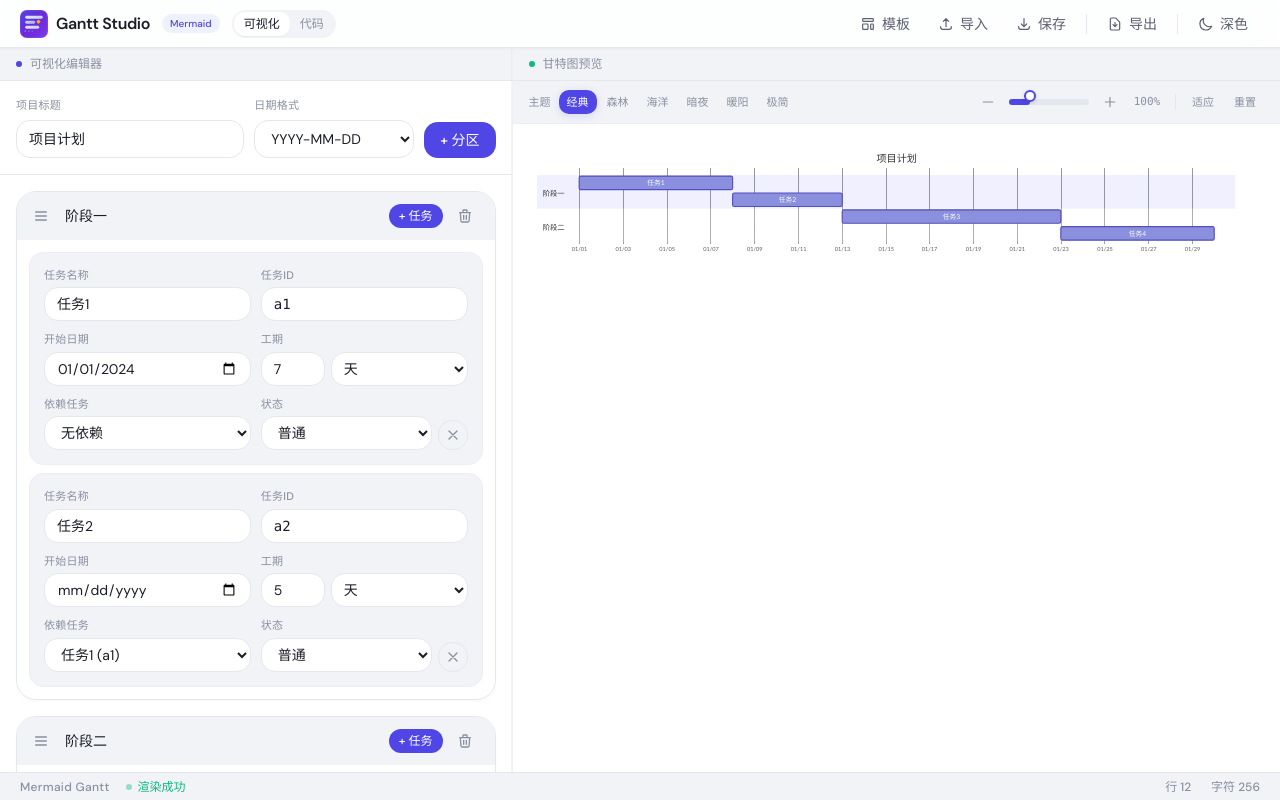
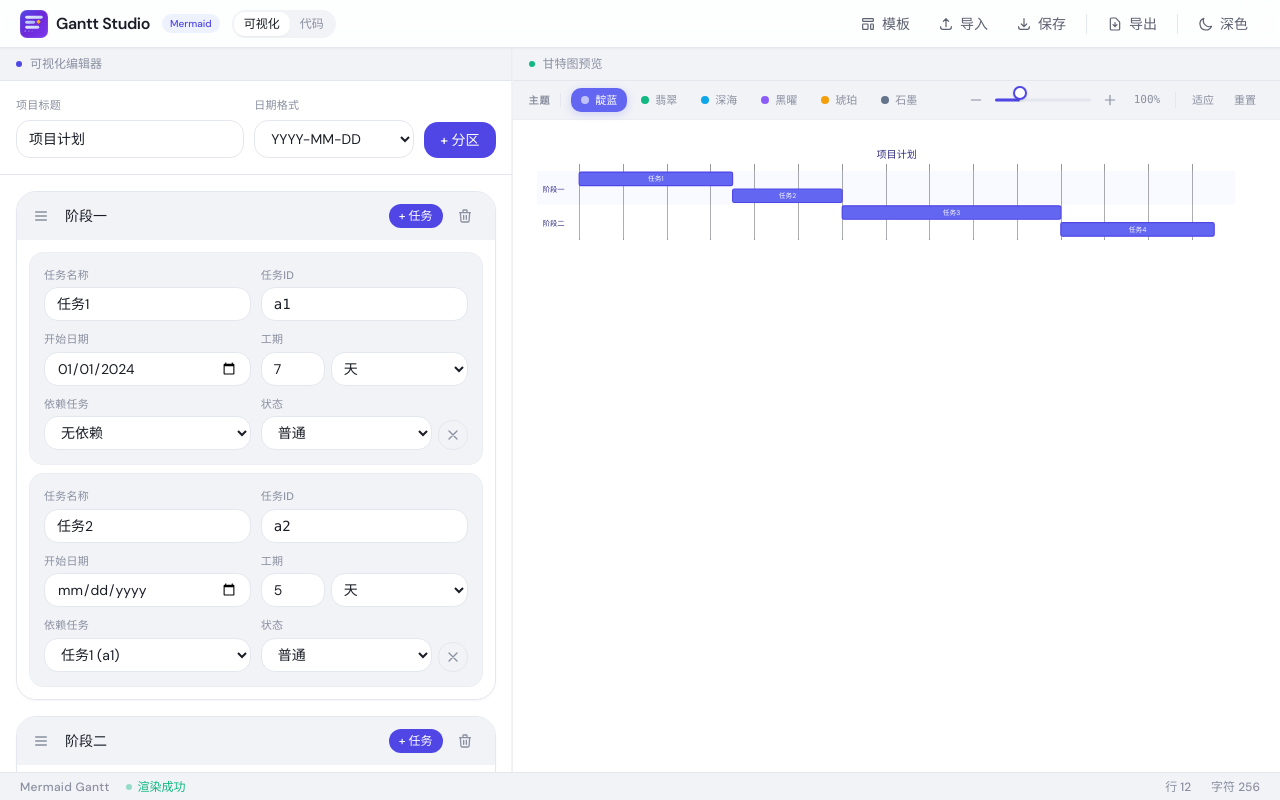
Before and after one commit to qiect/GanttChart, a Vue app: page / in a window 1280 px wide. Built offline with nearby package versions, Linux system fonts and the light colour scheme.

Commit message:
feat: 优化网站UI设计
Co-authored-by: traeagent <traeagent@users.noreply.github.com>

```diff
--- a/src/App.vue
+++ b/src/App.vue
@@ -86,7 +86,7 @@ const [code, setCode] = useLocalStorage('gantt-studio-code', DEFAULT_CODE)
 const [theme, setTheme] = useLocalStorage<'light' | 'dark'>('gantt-studio-theme', 'light')
 const [, setSplitRatio] = useLocalStorage('gantt-studio-split', 0.4)
 const [editorMode, setEditorMode] = useLocalStorage<'code' | 'visual'>('gantt-studio-editor-mode', 'visual')
-const [chartTheme, setChartTheme] = useLocalStorage<ChartThemeId>('gantt-studio-chart-theme', 'default')
+const [chartTheme, setChartTheme] = useLocalStorage<ChartThemeId>('gantt-studio-chart-theme', 'indigo')
 
 const isTemplateOpen = ref(false)
 const hasError = ref(false)
--- a/src/components/GanttPreview.vue
+++ b/src/components/GanttPreview.vue
@@ -1,21 +1,23 @@
 <template>
   <div class="h-full w-full flex flex-col" style="background: var(--bg-secondary);">
     <!-- Toolbar -->
-    <div v-if="svg && code.trim()" class="shrink-0 flex items-center justify-between px-4 py-2 border-b"
+    <div v-if="svg && code.trim()" class="shrink-0 flex items-center justify-between px-4 py-1.5 border-b"
       style="border-color: var(--border-secondary); background: var(--bg-tertiary);">
       <!-- Left: Chart Theme Selector -->
-      <div class="flex items-center gap-1">
-        <span class="text-[11px] font-medium mr-1" style="color: var(--text-tertiary);">主题</span>
-        <div class="flex items-center gap-0.5">
+      <div class="flex items-center gap-2.5">
+        <span class="text-[10px] font-semibold tracking-widest uppercase shrink-0"
+          style="color: var(--text-tertiary); letter-spacing: 0.08em;">主题</span>
+        <div class="w-px h-3.5" style="background: var(--border-primary);"></div>
+        <div class="flex items-center gap-1">
           <button
             v-for="preset in chartThemePresets"
             :key="preset.id"
             @click="$emit('chartThemeChange', preset.id)"
-            class="px-2 py-1 text-[11px] rounded-md cursor-pointer transition-all duration-200 font-medium"
+            class="relative flex items-center gap-1.5 px-2.5 py-1 text-[11px] rounded-md cursor-pointer transition-all duration-200 font-medium"
             :style="chartTheme === preset.id ? {
-              background: 'var(--accent)',
+              background: preset.swatch,
               color: '#ffffff',
-              boxShadow: '0 2px 8px var(--accent-glow)',
+              boxShadow: `0 2px 8px ${preset.swatch}40`,
             } : {
               color: 'var(--text-tertiary)',
               background: 'transparent',
@@ -24,6 +26,8 @@
             @mouseleave="chartTheme !== preset.id && (($event.target as HTMLElement).style.background = 'transparent')"
             :title="preset.name"
           >
+            <span class="w-2 h-2 rounded-full shrink-0"
+              :style="{ background: chartTheme === preset.id ? 'rgba(255,255,255,0.6)' : preset.swatch }"></span>
             {{ preset.name }}
           </button>
         </div>
@@ -38,19 +42,29 @@
           title="缩小">
           <svg class="w-3.5 h-3.5" fill="none" stroke="currentColor" viewBox="0 0 24 24"><path stroke-linecap="round" stroke-linejoin="round" stroke-width="2" d="M20 12H4" /></svg>
         </button>
-        <div class="relative w-20 h-1.5 rounded-full cursor-pointer mx-1"
-          :style="{ background: 'var(--border-primary)' }"
-          @click="onSliderClick"
-          ref="sliderRef">
-          <div class="absolute left-0 top-0 h-full rounded-full"
-            :style="{ width: `${((zoom - 0.3) / 2.7) * 100}%`, background: 'var(--accent)' }" />
-          <div class="absolute top-1/2 -translate-y-1/2 w-3 h-3 rounded-full border-2"
+        <!-- Zoom Slider with drag support -->
+        <div
+          class="relative w-24 mx-0.5 select-none"
+          style="height: 20px; cursor: pointer;"
+          ref="sliderRef"
+          @mousedown="onSliderMouseDown"
+        >
+          <!-- Track -->
+          <div class="absolute top-1/2 left-0 right-0 -translate-y-1/2 h-[3px] rounded-full"
+            style="background: var(--border-primary);">
+            <!-- Filled portion -->
+            <div class="absolute left-0 top-0 h-full rounded-full transition-[width] duration-75"
+              :style="{ width: `${zoomRatio * 100}%`, background: 'var(--accent)' }" />
+          </div>
+          <!-- Thumb -->
+          <div class="absolute top-1/2 -translate-y-1/2 w-3.5 h-3.5 rounded-full transition-[left] duration-75"
             :style="{
-              left: `${((zoom - 0.3) / 2.7) * 100}%`,
+              left: `${zoomRatio * 100}%`,
               transform: 'translate(-50%, -50%)',
               background: 'var(--bg-elevated)',
-              borderColor: 'var(--accent)',
-              boxShadow: '0 1px 4px rgba(0,0,0,0.15)',
+              border: '2px solid var(--accent)',
+              boxShadow: isDragging ? '0 0 0 3px var(--accent-glow)' : '0 1px 3px rgba(0,0,0,0.12)',
+              transition: isDragging ? 'none' : 'left 75ms ease, box-shadow 200ms ease',
             }" />
         </div>
         <button @click="zoomIn" class="premium-btn p-1.5 rounded-md cursor-pointer transition-all duration-200"
@@ -98,7 +112,7 @@
       </div>
     </div>
 
-    <!-- SVG Container — uses CSS zoom instead of transform:scale to avoid clipping -->
+    <!-- SVG Container -->
     <div
       v-if="svg && code.trim()"
       ref="scrollContainerRef"
@@ -116,7 +130,7 @@
 </template>
 
 <script setup lang="ts">
-import { ref, watch, nextTick } from 'vue'
+import { ref, computed, watch, nextTick } from 'vue'
 import mermaid from 'mermaid'
 import { getMermaidConfig, chartThemePresets } from '../utils/mermaidConfig'
 import type { ChartThemeId } from '../types'
@@ -135,12 +149,16 @@ const emit = defineEmits<{
 const svg = ref('')
 const error = ref('')
 const zoom = ref(1)
+const isDragging = ref(false)
 const containerRef = ref<HTMLElement | null>(null)
 const scrollContainerRef = ref<HTMLElement | null>(null)
 const sliderRef = ref<HTMLElement | null>(null)
 
 let renderCounter = 0
 let rendering = false
+
+// Zoom ratio 0..1 for slider position
+const zoomRatio = computed(() => (zoom.value - 0.3) / 2.7)
 
 const zoomIn = () => { zoom.value = Math.min(3, Math.round((zoom.value + 0.1) * 10) / 10) }
 const zoomOut = () => { zoom.value = Math.max(0.3, Math.round((zoom.value - 0.1) * 10) / 10) }
@@ -150,20 +168,44 @@ const fitToWidth = () => {
   if (!scrollContainerRef.value || !containerRef.value) return
   const svgEl = containerRef.value.querySelector('svg')
   if (!svgEl) return
-  // Get the natural width of the SVG
   const naturalWidth = svgEl.getBoundingClientRect().width / zoom.value
-  const containerWidth = scrollContainerRef.value.clientWidth - 48 // padding
+  const containerWidth = scrollContainerRef.value.clientWidth - 48
   if (naturalWidth > 0) {
     const newZoom = containerWidth / naturalWidth
     zoom.value = Math.max(0.3, Math.min(3, Math.round(newZoom * 10) / 10))
   }
 }
 
-const onSliderClick = (e: MouseEvent) => {
+// ── Slider drag logic ──
+const updateZoomFromPointer = (clientX: number) => {
   if (!sliderRef.value) return
   const rect = sliderRef.value.getBoundingClientRect()
-  const ratio = Math.max(0, Math.min(1, (e.clientX - rect.left) / rect.width))
-  zoom.value = Math.max(0.3, Math.min(3, Math.round((0.3 + ratio * 2.7) * 10) / 10))
+  const ratio = Math.max(0, Math.min(1, (clientX - rect.left) / rect.width))
+  zoom.value = Math.max(0.3, Math.min(3, Math.round((0.3 + ratio * 2.7) * 100) / 100))
+}
+
+const onSliderMouseDown = (e: MouseEvent) => {
+  e.preventDefault()
+  isDragging.value = true
+  updateZoomFromPointer(e.clientX)
+
+  const onMouseMove = (ev: MouseEvent) => {
+    if (!isDragging.value) return
+    updateZoomFromPointer(ev.clientX)
+  }
+
+  const onMouseUp = () => {
+    isDragging.value = false
+    document.removeEventListener('mousemove', onMouseMove)
+    document.removeEventListener('mouseup', onMouseUp)
+    document.body.style.cursor = ''
+    document.body.style.userSelect = ''
+  }
+
+  document.body.style.cursor = 'ew-resize'
+  document.body.style.userSelect = 'none'
+  document.addEventListener('mousemove', onMouseMove)
+  document.addEventListener('mouseup', onMouseUp)
 }
 
 // Ctrl+scroll to zoom
--- a/src/types/index.ts
+++ b/src/types/index.ts
@@ -27,7 +27,7 @@ export interface GanttSection {
   tasks: GanttTask[]
 }
 
-export type ChartThemeId = 'default' | 'forest' | 'ocean' | 'midnight' | 'sunset' | 'minimal'
+export type ChartThemeId = 'indigo' | 'emerald' | 'ocean' | 'obsidian' | 'amber' | 'slate'
 
 export interface AppState {
   code: string
--- a/src/utils/mermaidConfig.ts
+++ b/src/utils/mermaidConfig.ts
@@ -1,11 +1,11 @@
 import type { MermaidConfig } from 'mermaid'
 
-export type ChartThemeId = 'default' | 'forest' | 'ocean' | 'midnight' | 'sunset' | 'minimal'
+export type ChartThemeId = 'indigo' | 'emerald' | 'ocean' | 'obsidian' | 'amber' | 'slate'
 
 export interface ChartThemePreset {
   id: ChartThemeId
   name: string
-  icon: string
+  swatch: string
   config: MermaidConfig
 }
 
@@ -24,149 +24,177 @@ const baseGanttConfig = {
 
 export const chartThemePresets: ChartThemePreset[] = [
   {
-    id: 'default',
-    name: '经典',
-    icon: '◆',
+    id: 'indigo',
+    name: '靛蓝',
+    swatch: '#6366f1',
     config: {
       startOnLoad: false,
-      theme: 'default',
+      theme: 'base',
+      themeVariables: {
+        primaryColor: '#6366f1',
+        primaryTextColor: '#ffffff',
+        primaryBorderColor: '#4f46e5',
+        lineColor: '#c7d2fe',
+        secondaryColor: '#eef2ff',
+        tertiaryColor: '#e0e7ff',
+        background: '#fafaff',
+        mainBkg: '#6366f1',
+        nodeBorder: '#4f46e5',
+        clusterBkg: '#eef2ff',
+        clusterBorder: '#c7d2fe',
+        titleColor: '#312e81',
+        edgeLabelBackground: '#eef2ff',
+        nodeTextColor: '#3730a3',
+        fontSize: '12px',
+        fontFamily: '"DM Sans", sans-serif',
+      },
       gantt: { ...baseGanttConfig },
       securityLevel: 'loose',
     },
   },
   {
-    id: 'forest',
-    name: '森林',
-    icon: '🌿',
+    id: 'emerald',
+    name: '翡翠',
+    swatch: '#10b981',
     config: {
       startOnLoad: false,
-      theme: 'forest',
+      theme: 'base',
+      themeVariables: {
+        primaryColor: '#10b981',
+        primaryTextColor: '#ffffff',
+        primaryBorderColor: '#059669',
+        lineColor: '#a7f3d0',
+        secondaryColor: '#ecfdf5',
+        tertiaryColor: '#d1fae5',
+        background: '#f8fdfb',
+        mainBkg: '#10b981',
+        nodeBorder: '#059669',
+        clusterBkg: '#ecfdf5',
+        clusterBorder: '#a7f3d0',
+        titleColor: '#064e3b',
+        edgeLabelBackground: '#ecfdf5',
+        nodeTextColor: '#065f46',
+        fontSize: '12px',
+        fontFamily: '"DM Sans", sans-serif',
+      },
       gantt: { ...baseGanttConfig },
       securityLevel: 'loose',
     },
   },
   {
     id: 'ocean',
-    name: '海洋',
-    icon: '🌊',
+    name: '深海',
+    swatch: '#0ea5e9',
     config: {
       startOnLoad: false,
       theme: 'base',
       themeVariables: {
-        primaryColor: '#1e88e5',
+        primaryColor: '#0ea5e9',
         primaryTextColor: '#ffffff',
-        primaryBorderColor: '#1565c0',
-        lineColor: '#90caf9',
-        secondaryColor: '#e3f2fd',
-        tertiaryColor: '#bbdefb',
+        primaryBorderColor: '#0284c7',
+        lineColor: '#bae6fd',
+        secondaryColor: '#f0f9ff',
+        tertiaryColor: '#e0f2fe',
         background: '#f8fbff',
-        mainBkg: '#1e88e5',
-        nodeBorder: '#1565c0',
-        clusterBkg: '#e3f2fd',
-        clusterBorder: '#90caf9',
-        titleColor: '#0d47a1',
-        edgeLabelBackground: '#e3f2fd',
-        nodeTextColor: '#0d47a1',
+        mainBkg: '#0ea5e9',
+        nodeBorder: '#0284c7',
+        clusterBkg: '#f0f9ff',
+        clusterBorder: '#bae6fd',
+        titleColor: '#0c4a6e',
+        edgeLabelBackground: '#f0f9ff',
+        nodeTextColor: '#075985',
         fontSize: '12px',
         fontFamily: '"DM Sans", sans-serif',
       },
-      gantt: {
-        ...baseGanttConfig,
-      },
+      gantt: { ...baseGanttConfig },
       securityLevel: 'loose',
     },
   },
   {
-    id: 'midnight',
-    name: '暗夜',
-    icon: '🌙',
+    id: 'obsidian',
+    name: '黑曜',
+    swatch: '#8b5cf6',
     config: {
       startOnLoad: false,
       theme: 'dark',
       themeVariables: {
         darkMode: true,
-        background: '#1a1b2e',
-        primaryColor: '#7c4dff',
-        primaryTextColor: '#e8eaf6',
-        primaryBorderColor: '#5c6bc0',
-        lineColor: '#5c6bc0',
-        secondaryColor: '#283593',
-        tertiaryColor: '#1a237e',
-        mainBkg: '#7c4dff',
-        nodeBorder: '#5c6bc0',
-        clusterBkg: '#1a237e',
-        clusterBorder: '#3949ab',
-        titleColor: '#c5cae9',
-        edgeLabelBackground: '#283593',
-        nodeTextColor: '#c5cae9',
+        background: '#0f0f1a',
+        primaryColor: '#8b5cf6',
+        primaryTextColor: '#ede9fe',
+        primaryBorderColor: '#7c3aed',
+        lineColor: '#4c1d95',
+        secondaryColor: '#1e1b4b',
+        tertiaryColor: '#1a1730',
+        mainBkg: '#8b5cf6',
+        nodeBorder: '#7c3aed',
+        clusterBkg: '#1e1b4b',
+        clusterBorder: '#4c1d95',
+        titleColor: '#c4b5fd',
+        edgeLabelBackground: '#1e1b4b',
+        nodeTextColor: '#c4b5fd',
         fontSize: '12px',
         fontFamily: '"DM Sans", sans-serif',
       },
-      gantt: {
-        ...baseGanttConfig,
-      },
+      gantt: { ...baseGanttConfig },
       securityLevel: 'loose',
     },
   },
   {
-    id: 'sunset',
-    name: '暖阳',
-    icon: '🌅',
+    id: 'amber',
+    name: '琥珀',
+    swatch: '#f59e0b',
     config: {
       startOnLoad: false,
       theme: 'base',
       themeVariables: {
-        primaryColor: '#ff7043',
+        primaryColor: '#f59e0b',
         primaryTextColor: '#ffffff',
-        primaryBorderColor: '#e64a19',
-        lineColor: '#ffab91',
-        secondaryColor: '#fff3e0',
-        tertiaryColor: '#ffe0b2',
-        background: '#fffaf5',
-        mainBkg: '#ff7043',
-        nodeBorder: '#e64a19',
-        clusterBkg: '#fff3e0',
-        clusterBorder: '#ffab91',
-        titleColor: '#bf360c',
-        edgeLabelBackground: '#fff3e0',
-        nodeTextColor: '#bf360c',
+        primaryBorderColor: '#d97706',
+        lineColor: '#fde68a',
+        secondaryColor: '#fffbeb',
+        tertiaryColor: '#fef3c7',
+        background: '#fffefb',
+        mainBkg: '#f59e0b',
+        nodeBorder: '#d97706',
+        clusterBkg: '#fffbeb',
+        clusterBorder: '#fde68a',
+        titleColor: '#78350f',
+        edgeLabelBackground: '#fffbeb',
+        nodeTextColor: '#92400e',
         fontSize: '12px',
         fontFamily: '"DM Sans", sans-serif',
       },
-      gantt: {
-        ...baseGanttConfig,
-      },
+      gantt: { ...baseGanttConfig },
       securityLevel: 'loose',
     },
   },
   {
-    id: 'minimal',
-    name: '极简',
-    icon: '◻',
+    id: 'slate',
+    name: '石墨',
+    swatch: '#64748b',
     config: {
       startOnLoad: false,
       theme: 'base',
       themeVariables: {
-        primaryColor: '#455a64',
+        primaryColor: '#64748b',
         primaryTextColor: '#ffffff',
-        primaryBorderColor: '#37474f',
-        lineColor: '#cfd8dc',
-        secondaryColor: '#f5f5f5',
-        tertiaryColor: '#eceff1',
-        background: '#fafafa',
-        mainBkg: '#546e7a',
-        nodeBorder: '#37474f',
-        clusterBkg: '#f5f5f5',
-        clusterBorder: '#cfd8dc',
-        titleColor: '#263238',
-        edgeLabelBackground: '#f5f5f5',
-        nodeTextColor: '#37474f',
+        primaryBorderColor: '#475569',
+        lineColor: '#cbd5e1',
+        secondaryColor: '#f8fafc',
+        tertiaryColor: '#f1f5f9',
+        background: '#fafbfc',
+        mainBkg: '#64748b',
+        nodeBorder: '#475569',
+        clusterBkg: '#f8fafc',
+        clusterBorder: '#cbd5e1',
+        titleColor: '#1e293b',
+        edgeLabelBackground: '#f8fafc',
+        nodeTextColor: '#334155',
         fontSize: '12px',
         fontFamily: '"DM Sans", sans-serif',
       },
-      gantt: {
-        ...baseGanttConfig,
-      },
+      gantt: { ...baseGanttConfig },
       securityLevel: 'loose',
     },
   },
@@ -177,7 +205,7 @@ export const getMermaidConfig = (chartTheme: ChartThemeId): MermaidConfig => {
   return preset.config
 }
 
-// Legacy support: map app theme to chart theme
+// Legacy support
 export const getMermaidConfigByAppTheme = (theme: 'light' | 'dark'): MermaidConfig => {
   return theme === 'dark' ? chartThemePresets[3].config : chartThemePresets[0].config
 }
```
